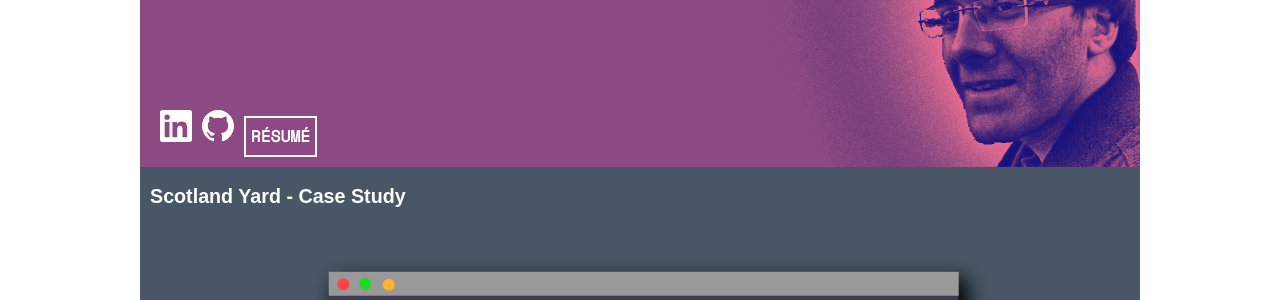
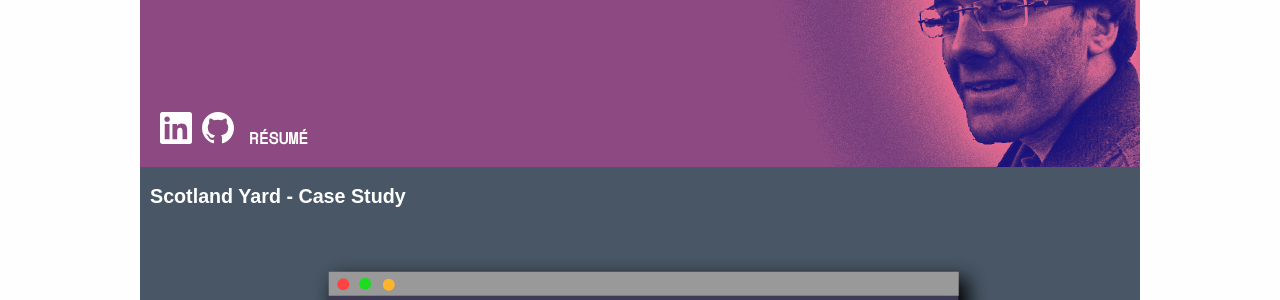
Before and after one commit to bkazi/bkazi.github.io, a Jekyll site: the page built from index.html, in a window 1280 px wide. Shown: the part 1043-1343 px from the top of the page. Built offline with Jekyll 4.4.1, drawn with Linux system fonts in a browser that asks for light colours; some web fonts are replaced.

Commit message:
Tinkering

```diff
--- a/_sass/_build.scss
+++ b/_sass/_build.scss
@@ -45,7 +45,6 @@
   color: $white;
   text-decoration: none;
   text-transform: uppercase;
-  border: 2px solid $white;
   &:hover {
     color: $white;
   }
```
